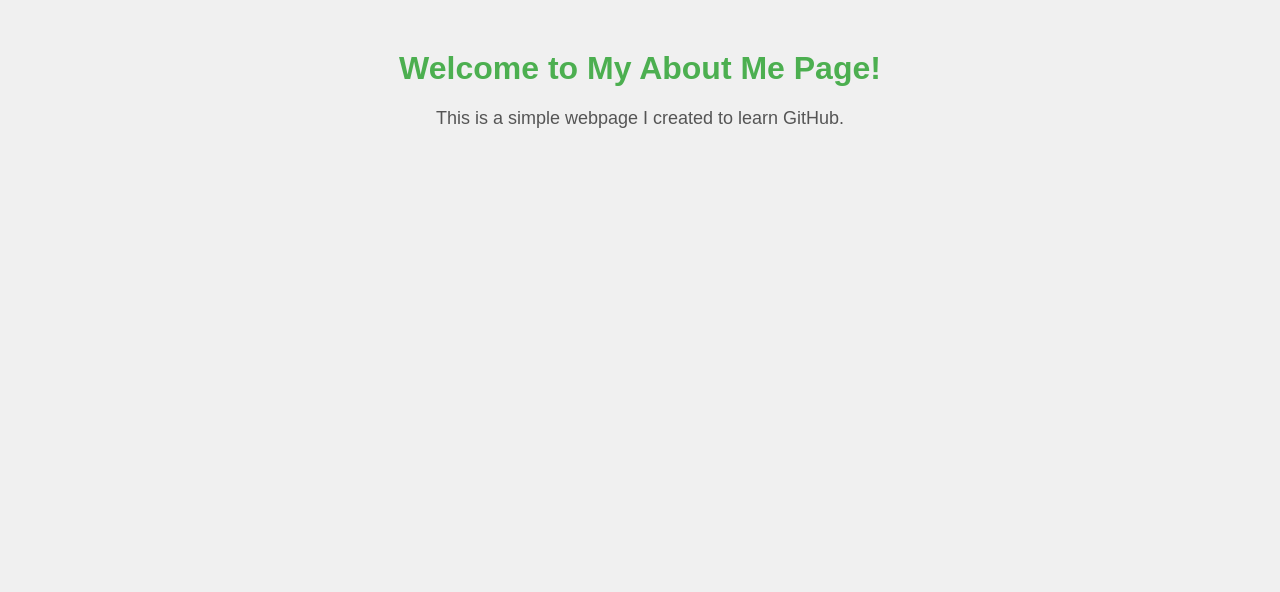
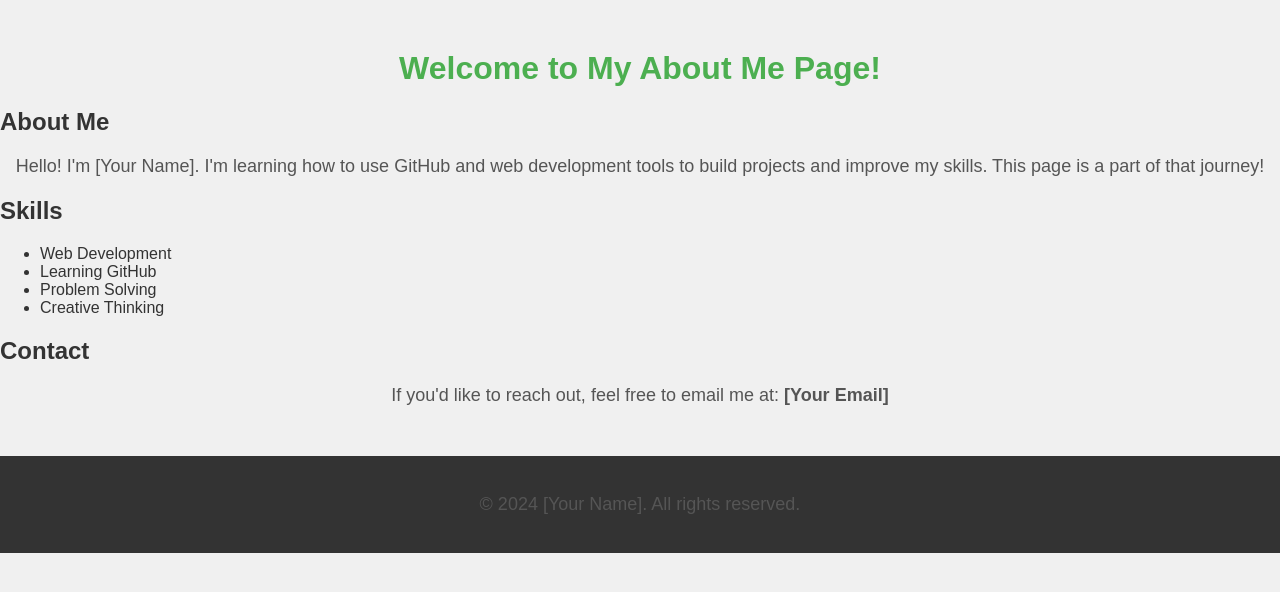
Before and after one commit to savageparts/about-me-page, a plain HTML site: page index.html in a window 1280 px wide. Drawn offline with Linux system fonts and the light colour scheme.

Commit message:
Update index.html

```diff
--- a/index.html
+++ b/index.html
@@ -5,10 +5,34 @@
     <meta name="viewport" content="width=device-width, initial-scale=1.0">
     <title>About Me</title>
     <link rel="stylesheet" href="styles.css">
-
 </head>
 <body>
-    <h1>Welcome to My About Me Page!</h1>
-    <p>This is a simple webpage I created to learn GitHub.</p>
+    <header>
+        <h1>Welcome to My About Me Page!</h1>
+    </header>
+
+    <section id="about-me">
+        <h2>About Me</h2>
+        <p>Hello! I'm [Your Name]. I'm learning how to use GitHub and web development tools to build projects and improve my skills. This page is a part of that journey!</p>
+    </section>
+
+    <section id="skills">
+        <h2>Skills</h2>
+        <ul>
+            <li>Web Development</li>
+            <li>Learning GitHub</li>
+            <li>Problem Solving</li>
+            <li>Creative Thinking</li>
+        </ul>
+    </section>
+
+    <section id="contact">
+        <h2>Contact</h2>
+        <p>If you'd like to reach out, feel free to email me at: <strong>[Your Email]</strong></p>
+    </section>
+
+    <footer>
+        <p>&copy; 2024 [Your Name]. All rights reserved.</p>
+    </footer>
 </body>
 </html>
```
